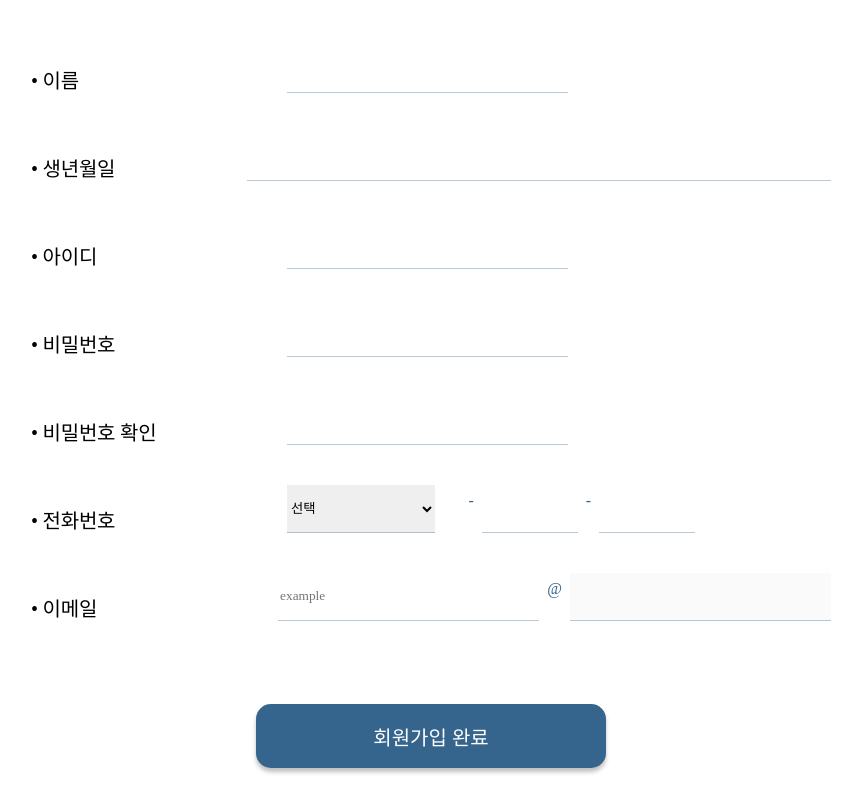
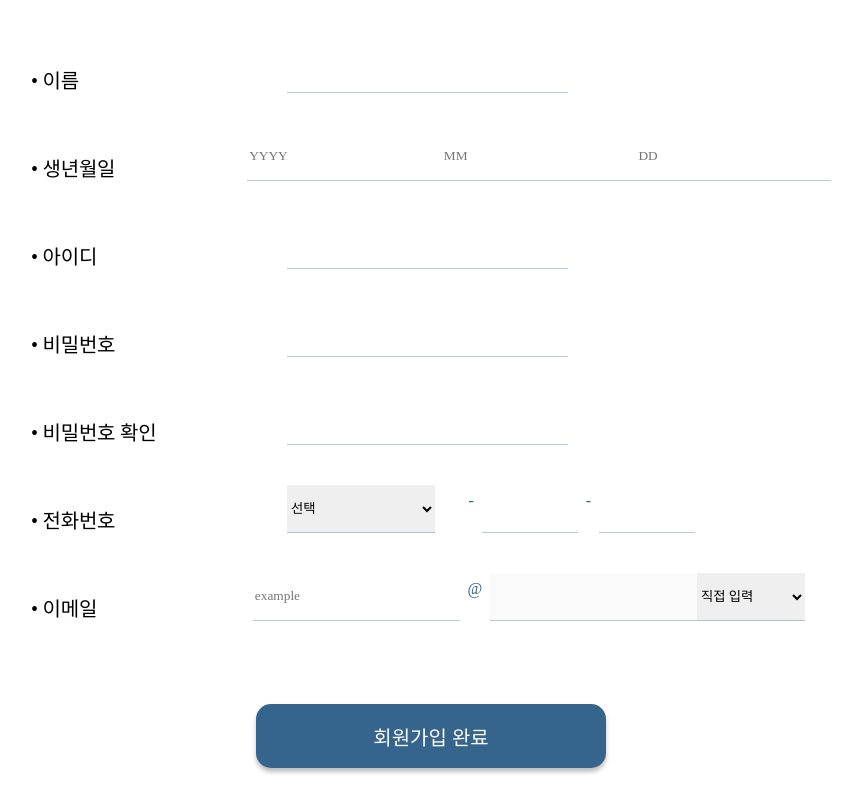
Before and after one commit to Serengeti-HYU/Hyu_frontend, a React (Create React App) app: page /sign-up in a window 1280 px wide. Shown: the part 520-1332 px from the top of the page, without its empty margins (209-1071 px from the left). Built offline with nearby package versions, Linux system fonts and the light colour scheme; a web font is replaced by a local one.

Commit message:
fix: 회원가입 연동 오류 수정

```diff
--- a/src/pages/Main/SignUp/SignUp.jsx
+++ b/src/pages/Main/SignUp/SignUp.jsx
@@ -159,10 +159,8 @@ const SignUp = () => {
 
   const [formData, setFormData] = useState({
     name: "",
-    birthYear: "",
-    birthMonth: "",
-    birthDay: "",
-    id: "",
+    birth: "",
+    username: "",
     password: "",
     phoneNumber: "",
     email: "",
@@ -195,28 +193,10 @@ const SignUp = () => {
     });
   };
 
-  const validateForm = () => {
-    const {
-      name,
-      birthYear,
-      birthMonth,
-      birthDay,
-      id,
-      password,
-      phoneNumber,
-      email,
-    } = formData;
+  const validateForm = (data) => {
+    const { name, birth, username, password, phoneNumber, email } = data;
 
-    if (
-      !name ||
-      !birthYear ||
-      !birthMonth ||
-      !birthDay ||
-      !id ||
-      !password ||
-      !phoneNumber ||
-      !email
-    ) {
+    if (!name || !birth || !username || !password || !phoneNumber || !email) {
       setError("모든 필드를 입력해주세요.");
       return false;
     }
@@ -238,8 +218,14 @@ const SignUp = () => {
       return false;
     }
 
-    if (!email.includes("@") || email.split("@").length !== 2) {
+    const emailRegex = /^[^\s@]+@[^\s@]+\.[^\s@]+$/;
+    if (!emailRegex.test(email)) {
       setError("유효한 이메일 주소를 입력해주세요.");
+      return false;
+    }
+
+    if (!/^\d{4}-\d{2}-\d{2}$/.test(birth)) {
+      setError("생년월일은 YYYY-MM-DD 형식으로 입력해주세요.");
       return false;
     }
 
@@ -247,12 +233,34 @@ const SignUp = () => {
     return true;
   };
 
+  const handleBirthChange = (e, part) => {
+    const value = e.target.value.replace(/[^0-9]/g, "");
+    setFormData((prev) => {
+      const birthParts = prev.birth.split("-");
+      if (birthParts.length !== 3) {
+        birthParts[0] = "";
+        birthParts[1] = "";
+        birthParts[2] = "";
+      }
+      if (part === "year") birthParts[0] = value.slice(0, 4);
+      if (part === "month") birthParts[1] = value.slice(0, 2);
+      if (part === "day") birthParts[2] = value.slice(0, 2);
+
+      return { ...prev, birth: birthParts.join("-") };
+    });
+  };
+
   const handleSubmit = async (e) => {
     e.preventDefault();
-    if (!validateForm()) return;
 
+    const email = `${formData.email}@${
+      domain === "type" ? domainInput : domain
+    }`;
+    const updatedFormData = { ...formData, email };
+
+    if (!validateForm(updatedFormData)) return;
     try {
-      const response = await axios.post(`/user/signup`, formData);
+      const response = await axios.post(`/user/signup`, updatedFormData);
       console.log("response:", response.data);
       navigate("/sign-up-complete");
     } catch (error) {
@@ -266,8 +274,8 @@ const SignUp = () => {
       <NoLoginHeader />
       <div>
         <Header>
-          <p id="message">휴~ 하고 한숨 돌리고 싶지 않으신가요?</p>
-          <p id="login">회원가입</p>
+          <div id="message">휴~ 하고 한숨 돌리고 싶지 않으신가요?</div>
+          <div id="login">회원가입</div>
         </Header>
         <Social>
           <p>카카오계정 회원가입</p>
@@ -287,33 +295,37 @@ const SignUp = () => {
             <div className="input">
               <p className="label">• 생년월일</p>
               <input
-                id="birthYear"
                 type="text"
-                value={formData.birthYear}
-                onChange={handleChange}
+                maxLength="4"
+                placeholder="YYYY"
+                value={formData.birth.split("-")[0] || ""}
+                onChange={(e) => handleBirthChange(e, "year")}
                 required
               />
               <input
-                id="birthMonth"
                 type="text"
-                value={formData.birthMonth}
-                onChange={handleChange}
+                maxLength="2"
+                placeholder="MM"
+                value={formData.birth.split("-")[1] || ""}
+                onChange={(e) => handleBirthChange(e, "month")}
                 required
               />
               <input
-                id="birthDay"
                 type="text"
-                value={formData.birthDay}
-                onChange={handleChange}
+                maxLength="2"
+                placeholder="DD"
+                value={formData.birth.split("-")[2] || ""}
+                onChange={(e) => handleBirthChange(e, "day")}
                 required
               />
             </div>
+
             <div className="input">
               <p className="label">• 아이디</p>
               <input
-                id="id"
+                id="username"
                 type="text"
-                value={formData.id}
+                value={formData.username}
                 onChange={handleChange}
                 required
               />
@@ -379,8 +391,15 @@ const SignUp = () => {
                 disabled={domain !== "type"}
                 required
               />
+              <select onChange={handleDomainChange} value={domain}>
+                <option value="type">직접 입력</option>
+                <option value="naver.com">naver.com</option>
+                <option value="gmail.com">gmail.com</option>
+                <option value="daum.net">daum.net</option>
+                <option value="hanmail.net">hanmail.net</option>
+              </select>
             </div>
-            {error && <p style={{ color: "red" }}>{error}</p>}
+            {error && <div style={{ color: "red" }}>{error}</div>}
             <button id="goLogin" type="submit">
               회원가입 완료
             </button>
```
